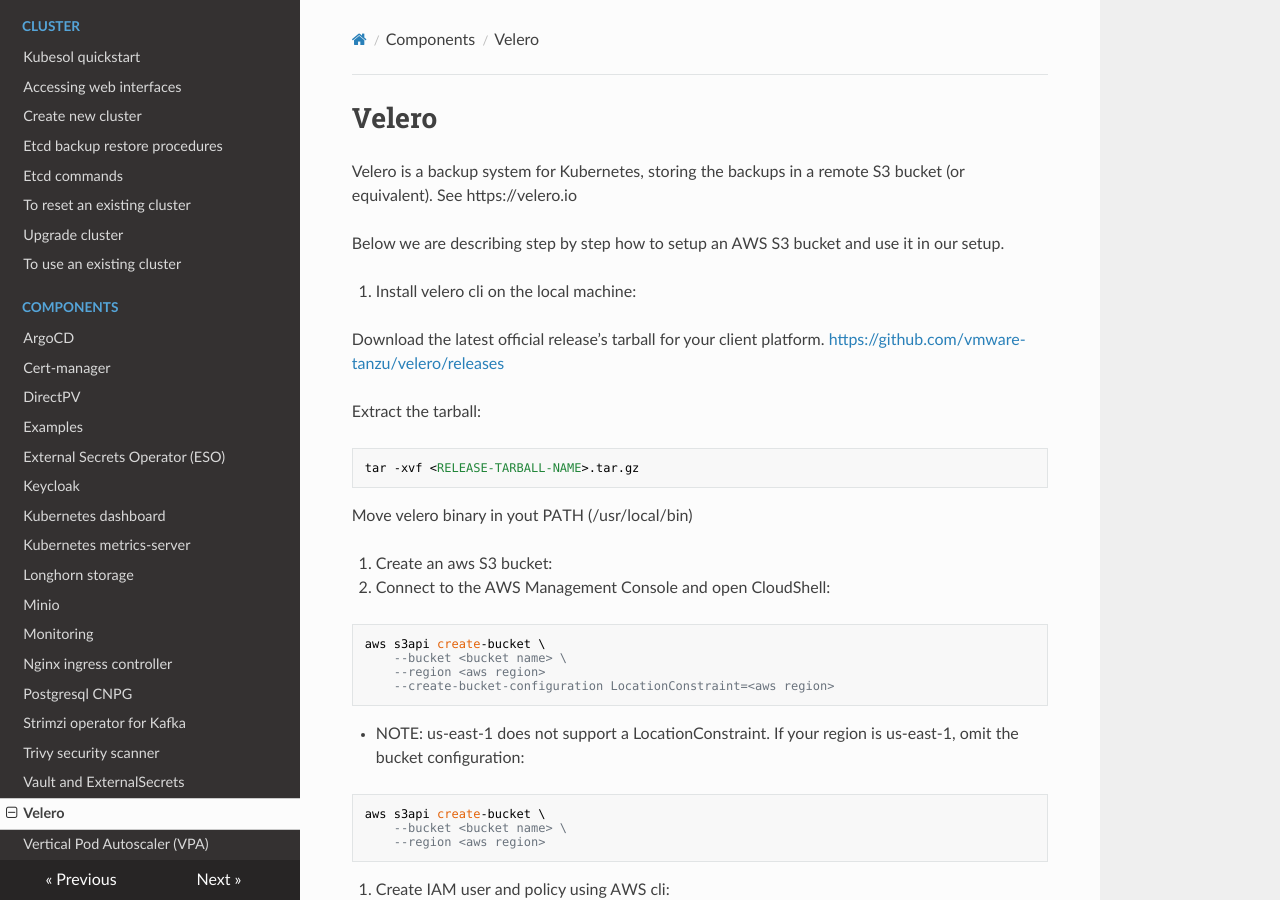
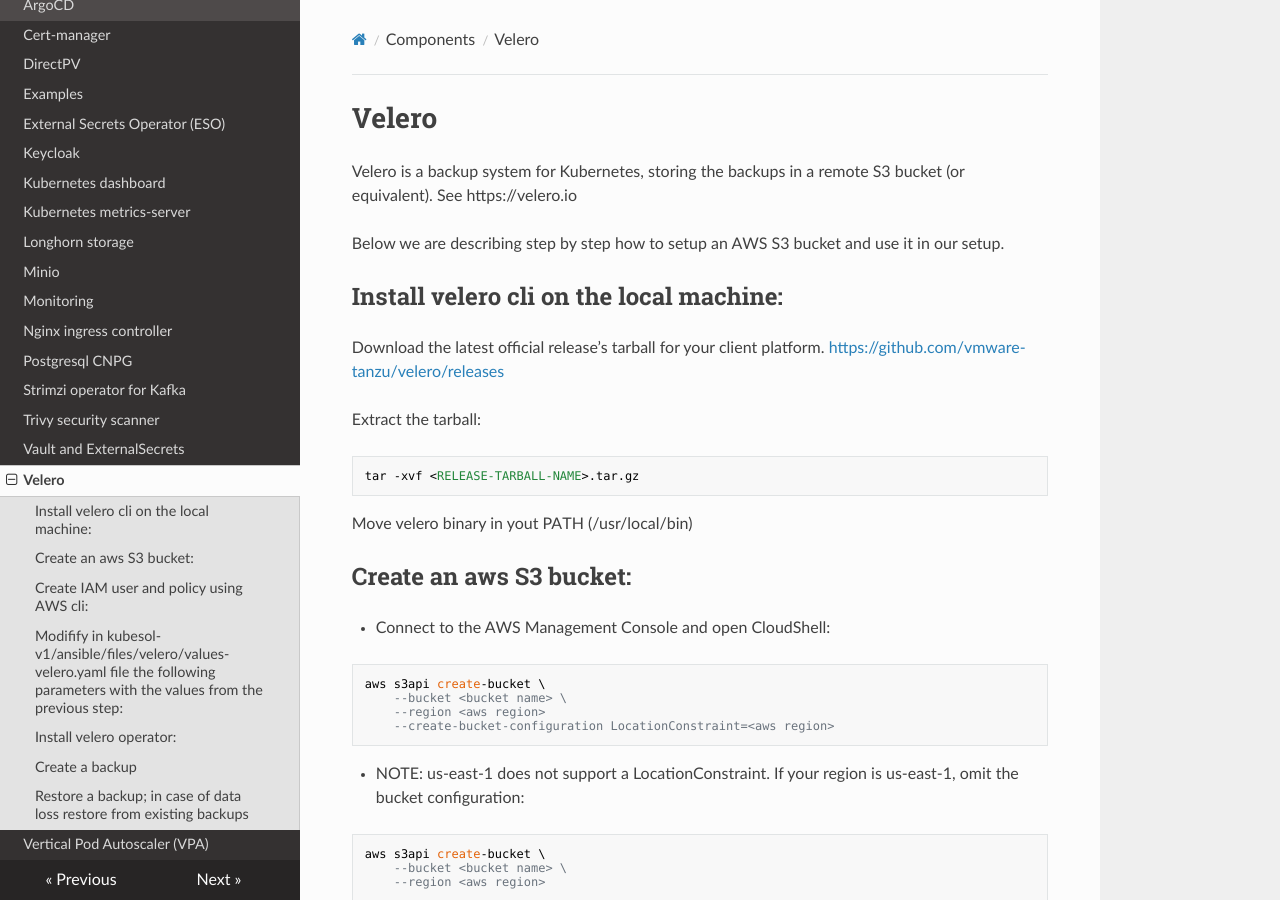
Before and after one commit to eSolutionsTech/kubesol, an MkDocs documentation site: the page built from docs/components/velero.md, in a window 1280 px wide and 900 px high. Built offline with MkDocs 1.6.1, drawn with Linux system fonts in a browser that asks for light colours; nearby versions of some CDN libraries; part of the change alters nothing that is shown.

Commit message:
update_docs

````diff
--- a/docs/components/velero.md
+++ b/docs/components/velero.md
@@ -4,7 +4,7 @@ Velero is a backup system for Kubernetes, storing the backups in a remote S3 buc
 
 Below we are describing step by step how to setup an AWS S3 bucket and use it in our setup.
 
-1. Install velero cli on the local machine:
+## Install velero cli on the local machine:
 
 Download the latest official release’s tarball for your client platform.
 <https://github.com/vmware-tanzu/velero/releases>
@@ -16,7 +16,7 @@ tar -xvf <RELEASE-TARBALL-NAME>.tar.gz
 
 Move velero binary in yout PATH (/usr/local/bin)
 
-2. Create an aws S3 bucket:
+## Create an aws S3 bucket:
 
 - Connect to the AWS Management Console and open CloudShell:
 
@@ -35,7 +35,7 @@ aws s3api create-bucket \
     --region <aws region>
 ```
 
-3. Create IAM user and policy using AWS cli:
+## Create IAM user and policy using AWS cli:
 
 - Create the IAM user:
 ```
@@ -112,7 +112,7 @@ The result should look like:
 }
 ```
 
-4. Modifify in kubesol-v1/ansible/files/velero/values-velero.yaml file the following parameters with the values from the previous step:
+## Modifify in kubesol-v1/ansible/files/velero/values-velero.yaml file the following parameters with the values from the previous step:
 
 - bucket: <bucket_name>
 - region: <aws_region>
@@ -120,12 +120,12 @@ The result should look like:
 - AccessKeyId: <AWS_ACCESS_KEY_ID>
 
 
-5. Install velero operator:
+## Install velero operator:
 ```
 ansible-playbook 470-velero.yaml
 ```
 
-6. Create a backup
+## Create a backup
 ```
 velero backup create <backup name> --include-namespaces <namespace name>
 ```
@@ -139,7 +139,7 @@ velero get backup
 ```
 
 
-7. Restore a backup; in case of data loss restore from existing backups
+## Restore a backup; in case of data loss restore from existing backups
 ```
 velero restore create --from-backup <backup name>
 ```
````
